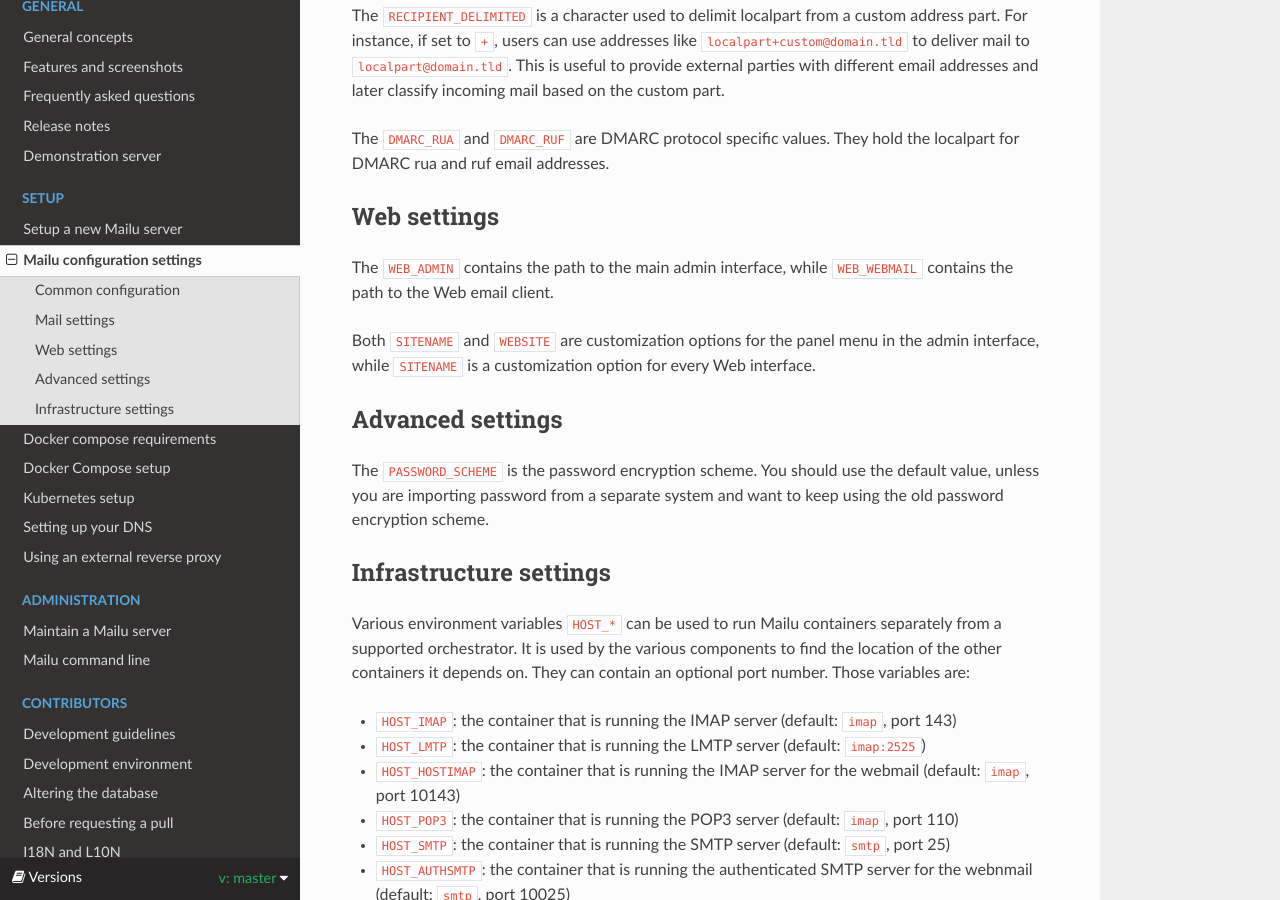
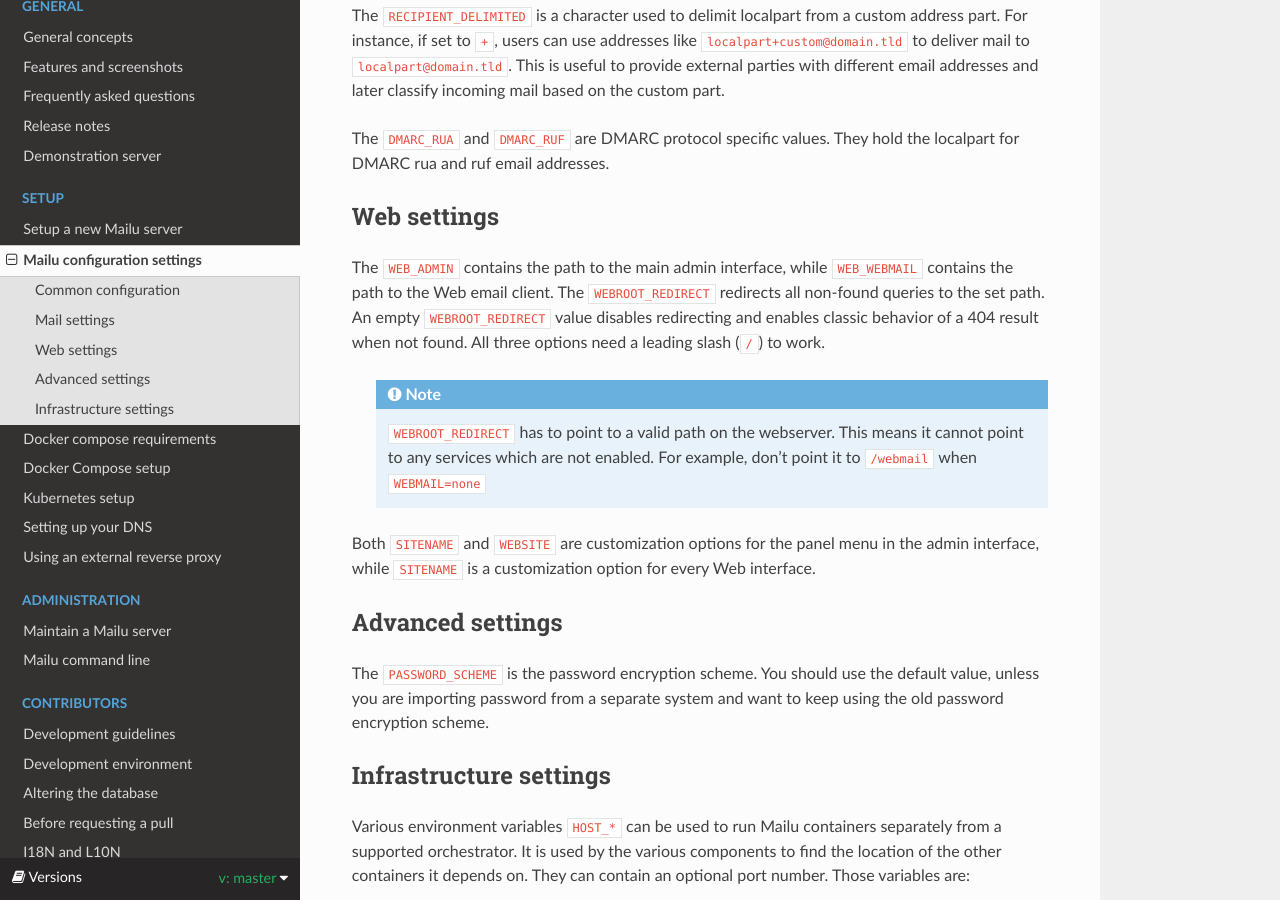
Before and after one commit to WillingDev0812/Mail-Management-Tool, a Sphinx documentation site: the page built from docs/configuration.rst, in a window 1280 px wide and 900 px high, scrolled down 1346 px. Built offline with Sphinx 7.4.7 and the Read the Docs theme 2.0.0, drawn with Linux system fonts in a browser that asks for light colours; formulas are drawn with MathJax 3.

Commit message:
Add WEBROOT_REDIRECT documentation Closes #802

```diff
--- a/docs/configuration.rst
+++ b/docs/configuration.rst
@@ -71,6 +71,14 @@ Web settings
 
 The ``WEB_ADMIN`` contains the path to the main admin interface, while
 ``WEB_WEBMAIL`` contains the path to the Web email client.
+The ``WEBROOT_REDIRECT`` redirects all non-found queries to the set path.
+An empty ``WEBROOT_REDIRECT`` value disables redirecting and enables classic
+behavior of a 404 result when not found.
+All three options need a leading slash (``/``) to work.
+
+  .. note:: ``WEBROOT_REDIRECT`` has to point to a valid path on the webserver.
+    This means it cannot point to any services which are not enabled.
+    For example, don't point it to ``/webmail`` when ``WEBMAIL=none``
 
 Both ``SITENAME`` and ``WEBSITE`` are customization options for the panel menu
 in the admin interface, while ``SITENAME`` is a customization option for
```
